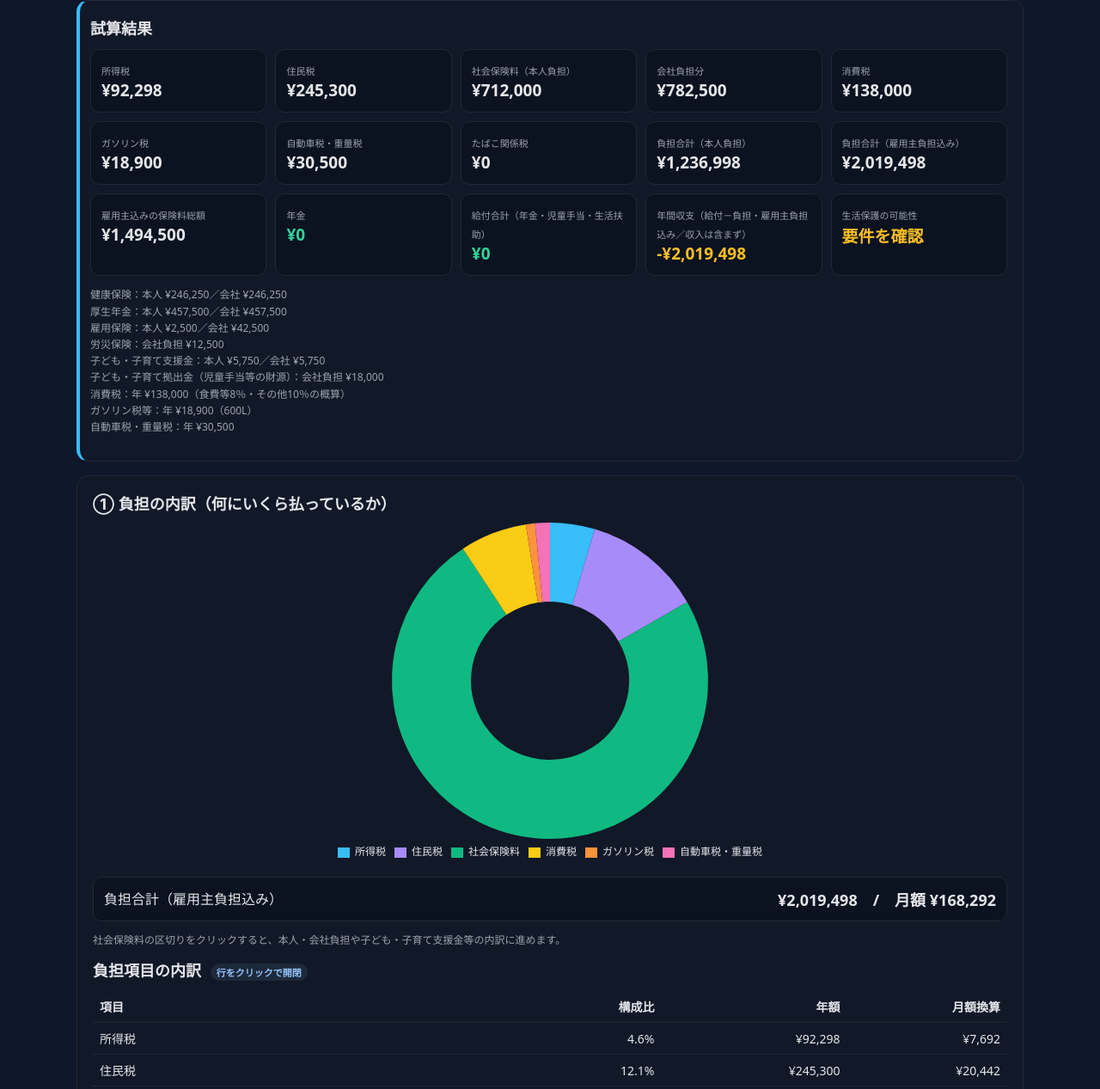
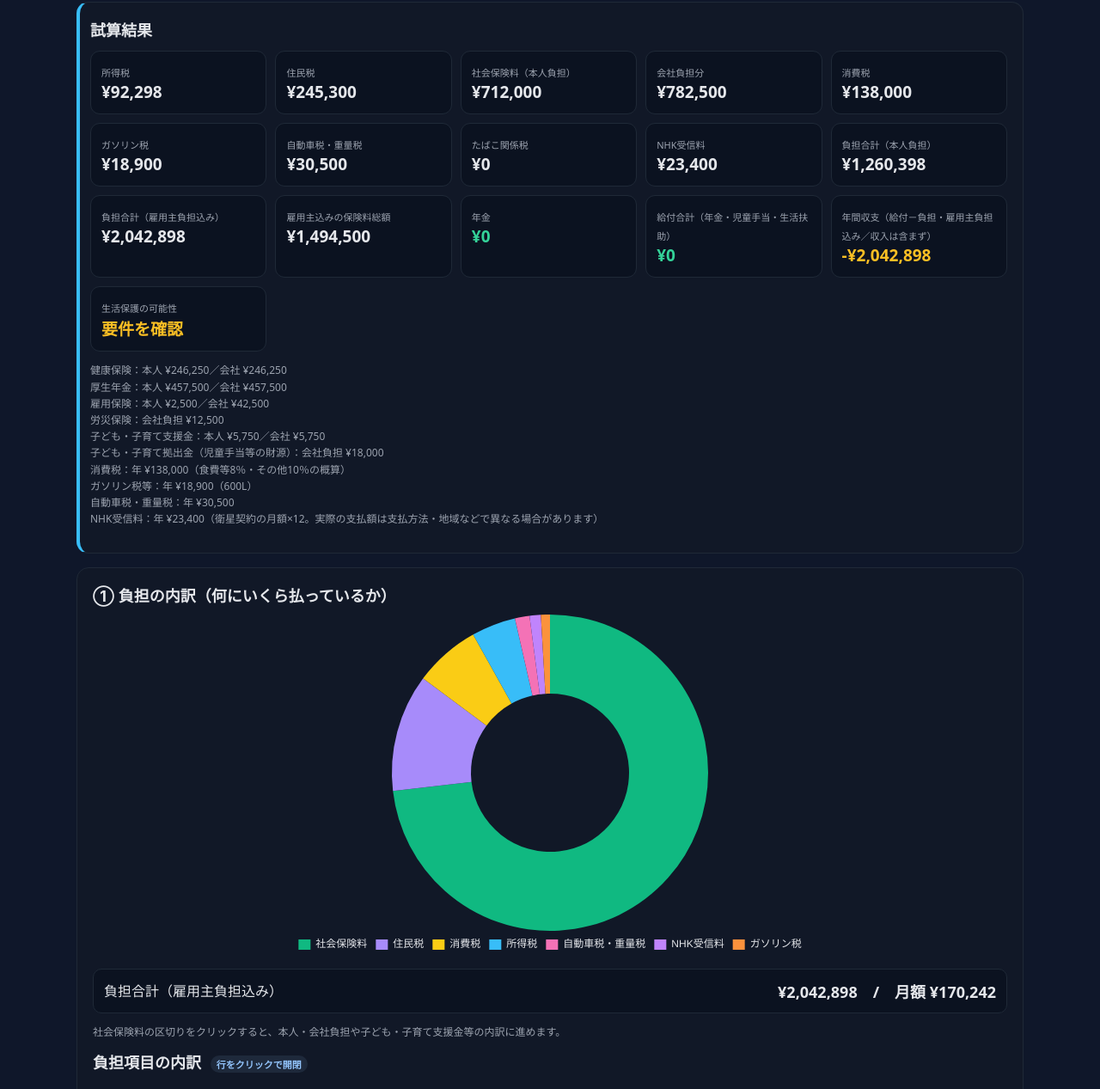
Before and after one commit to tthogehoge/tthogehoge.github.io, a plain HTML site: page tax/index.html in a window 1280 px wide. Shown: the part 928-2195 px from the top of the page at 86% size. Drawn offline with nearby package versions, Linux system fonts and the light colour scheme.

Commit message:
Add NHK fee and sort breakdowns

```diff
--- a/tax/index.html
+++ b/tax/index.html
@@ -102,6 +102,7 @@ tfoot tr.sub td:first-child{padding-left:28px}
 <div><label>自動車の排気量（cc・なしは0）</label><input id="engineCc" type="number" min="0" step="50" value="0"></div>
 <div><label>自動車重量税（年額・不明なら0）</label><input id="weightTax" type="number" min="0" step="100" value="0"></div>
 <div><label>年間のたばこ購入額（任意）</label><input id="tobaccoSpend" type="number" min="0" step="1000" value="0"></div>
+<div><label>NHK受信料</label><select id="nhk"><option value="none">なし・免除</option><option value="chijo">地上契約（月1,100円・年13,200円）</option><option value="eisei" selected>衛星契約（月1,950円・年23,400円）</option></select></div>
 </div>
 <button id="calc">税金・社会保険料・給付を試算する</button>
 <p class="small">※消費税は食費等を8％、その他を10％で概算します。ガソリン税は揮発油税・地方揮発油税28.7円/Lと石油石炭税2.8円/Lの合計31.5円/L（ガソリンの暫定税率は令和7年12月31日に廃止）、自動車税は排気量別の年額目安、たばこは購入額の約63.5％を税・特別税等として概算します。実際は燃料種別・車種・自治体・商品により異なります。</p>
@@ -118,6 +119,7 @@ tfoot tr.sub td:first-child{padding-left:28px}
 <div class="kpi"><span>ガソリン税</span><b id="kGas">-</b></div>
 <div class="kpi"><span>自動車税・重量税</span><b id="kCar">-</b></div>
 <div class="kpi"><span>たばこ関係税</span><b id="kTobacco">-</b></div>
+<div class="kpi"><span>NHK受信料</span><b id="kNhk">-</b></div>
 <div class="kpi"><span>負担合計（本人負担）</span><b id="kBurden">-</b></div>
 <div class="kpi"><span>負担合計（雇用主負担込み）</span><b id="kGross">-</b></div>
 <div class="kpi"><span>雇用主込みの保険料総額</span><b id="kInsuranceTotal">-</b></div>
@@ -143,7 +145,7 @@ tfoot tr.sub td:first-child{padding-left:28px}
 <tbody id="burdenRows"></tbody>
 <tfoot id="burdenFoot"></tfoot>
 </table>
-<p class="small">所得税・住民税・社会保険料・消費税・ガソリン税・自動車税・たばこ税の内訳です。社会保険料は行をクリックすると本人負担・雇用主負担・子ども・子育て支援金・拠出金の内訳を展開できます。0円の項目は表示しません。</p>
+<p class="small">所得税・住民税・社会保険料・消費税・ガソリン税・自動車税・たばこ税・NHK受信料の内訳です。社会保険料は行をクリックすると本人負担・雇用主負担・子ども・子育て支援金・拠出金の内訳を展開できます。0円の項目は表示しません。</p>
 </div>
 
 <div class="card">
@@ -164,7 +166,7 @@ tfoot tr.sub td:first-child{padding-left:28px}
 <button class="back" id="backBtn">← 費目別に戻る</button>
 </div>
 <div class="chartbox"><canvas id="chart"></canvas></div>
-<div class="total-line"><span>内訳合計（税・保険料／雇用主負担込み）</span><b id="chartTotal">-</b></div>
+<div class="total-line"><span>内訳合計（税・保険料・NHK受信料／雇用主負担込み）</span><b id="chartTotal">-</b></div>
 <p class="small" id="chartHint">円グラフの区切りをクリックすると、その費目の内訳に進めます。</p>
 <h2>費目別の内訳 <span class="badge">行をクリックで開閉</span></h2>
 <table>
@@ -172,7 +174,7 @@ tfoot tr.sub td:first-child{padding-left:28px}
 <tbody id="rows"></tbody>
 <tfoot id="foot"></tfoot>
 </table>
-<p class="small">費目額・内訳は令和8年度一般会計予算の主要経費別内訳と、社会保険料の実績見込みに基づきます。<b>使途（年金・医療・介護等）ごとにまとめ</b>、各費目の内訳として財源（社会保険料・一般財源・地方税等）の内訳を表示しています。一般財源は国税（一般会計予算の構成比で比例配分）、地方税・復興特別所得税・社会保険料（雇用主負担分を含む）・ふるさと納税は別枠で使い道に配分した<b>イメージ値</b>です。構成比は個人が払った総額に対する割合。収支は収入を含まず、税・保険料の負担と給付（年金を含む）のみの差し引きです。</p>
+<p class="small">費目額・内訳は令和8年度一般会計予算の主要経費別内訳と、社会保険料の実績見込みに基づきます。<b>使途（年金・医療・介護等）ごとにまとめ</b>、各費目の内訳として財源（社会保険料・一般財源・地方税等）の内訳を表示しています。一般財源は国税（一般会計予算の構成比で比例配分）、地方税・復興特別所得税・社会保険料（雇用主負担分を含む）・ふるさと納税は別枠で使い道に配分した<b>イメージ値</b>です。NHK受信料は公費への配分と区別して独立した費目として表示します。構成比は個人が払った総額に対する割合。収支は収入を含まず、税・保険料の負担と給付（年金を含む）のみの差し引きです。</p>
 </div>
 
 <div class="card">
@@ -202,6 +204,7 @@ tfoot tr.sub td:first-child{padding-left:28px}
 <li><b>介護保険料（65歳以上・第1号）</b>：第9期の全国平均基準額（月6,225円）×所得段階の乗率（0.285〜2.4）。年金の天引きで、単身世帯を想定します。</li>
 <li><b>消費税</b>：食費等×8%＋その他×10%。そのうち22%（2.2/10）を地方消費税として扱います。</li>
 <li><b>ガソリン税・自動車関係・たばこ</b>：ガソリンは31.5円/L（ガソリン税28.7円＋石油石炭税2.8円）、自動車税は排気量別の年額、重量税は入力値、たばこは購入額×63.5%で概算します。</li>
+<li><b>NHK受信料</b>：地上契約は月1,100円、衛星契約は月1,950円の月額を12か月分で計上します。免除・契約なしは0円です。支払方法や地域による差額は反映していません。</li>
 <li><b>児童手当</b>：3歳未満は月1.5万円、3歳〜高校生年代は月1万円、第3子以降は月3万円。</li>
 <li><b>生活扶助（生活保護）</b>：最低生活費（第1類＋第2類＋特例加算2,500円/人）から、収入・年金・児童手当を引いた不足分。資産100万円未満・18歳以上のときだけ計算します。住宅扶助・医療扶助などは含みません。</li>
 <li><b>使い道への配分</b>：国税は一般会計予算の構成比で配分します。地方税は地方自治体、復興特別所得税は復興財源、社会保険料は年金・医療・介護・雇用・児童手当等の各給付に使われるものとして別枠にしています。</li>
@@ -229,6 +232,7 @@ tfoot tr.sub td:first-child{padding-left:28px}
 <tr><td>ガソリン税</td><td>ガソリン税28.7円/L＋石油石炭税2.8円/L（暫定税率25.1円は令和7年12月31日に廃止）</td><td><a href="https://www.enecho.meti.go.jp/about/special/johoteikyo/zanteizeiritsu.html" target="_blank" rel="noopener">資源エネルギー庁 ガソリン暫定税率の廃止</a><br><a href="https://selectra.jp/energy/gasoline/tax" target="_blank" rel="noopener">税額の内訳（参考：民間サイト）</a></td></tr>
 <tr><td>ふるさと納税</td><td>控除額＝（寄附額 − 2,000円）に対し、所得税は所得控除、住民税は基本分10%＋特例分（所得割額の20%まで）。返礼割合は3割以下</td><td><a href="https://www.soumu.go.jp/main_sosiki/jichi_zeisei/czaisei/czaisei_seido/furusato/mechanism/deduction.html" target="_blank" rel="noopener">総務省 ふるさと納税のしくみ（控除額の計算）</a><br><a href="https://www.nta.go.jp/taxes/shiraberu/taxanswer/shotoku/1155.htm" target="_blank" rel="noopener">国税庁 No.1155 ふるさと納税</a><br><a href="https://www.city.takayama.lg.jp/_res/projects/default_project/_page_/001/010/858/010208_gi47gou-siryou.pdf" target="_blank" rel="noopener">返礼割合3割以下の基準（自治体の資料・PDF）</a></td></tr>
 <tr><td>住民税</td><td>令和9年度分：所得割10%（標準税率）、均等割5,000円＋森林環境税1,000円、基礎控除43万円、給与所得控除の最低額74万円、扶養・配偶者の所得要件62万円、非課税限度額45万円（単身）、調整控除の基礎控除の差5万円</td><td><a href="https://www.city.edogawa.tokyo.jp/e013/kurashi/zeikin/juminzei/r9kaisei.html" target="_blank" rel="noopener">江戸川区 令和9年度分住民税から適用されるもの</a><br><a href="https://www.cao.go.jp/zei-cho/content/8life4kai2.pdf" target="_blank" rel="noopener">総務省 個人住民税の資料（PDF）</a><br><a href="https://www.nishi.or.jp/kurashi/shizei/kojinshiminzei/kisotishiki/juminshotoku-sa.html" target="_blank" rel="noopener">住民税と所得税の人的控除額の差</a></td></tr>
+<tr><td>NHK受信料</td><td>地上契約 月1,100円、衛星契約 月1,950円（通常地域の月額）</td><td><a href="https://www.nhk-cs.jp/jushinryo/251001/compliant_2.html" target="_blank" rel="noopener">NHK受信料の窓口・受信規約</a></td></tr>
 <tr><td>消費税、自動車税、たばこ税</td><td>8%・10%（うち地方消費税は22%）／排気量別の年額／購入額の63.5%</td><td>原典リンクなし（概算値）</td></tr>
 </tbody>
 </table>
@@ -662,8 +666,10 @@ function calc(){
  }
  const carTax=autoTax+weightTax;
  const tobaccoTax=tobaccoSpend*.635;
+ const nhkMode=el("nhk").value;
+ const nhkFee=nhkMode==="chijo"?13200:nhkMode==="eisei"?23400:0;
  const indirectTax=consumptionTax+gasolineTax+carTax+tobaccoTax;
- const totalBurden=burden+indirectTax+furusatoNet;
+ const totalBurden=burden+indirectTax+furusatoNet+nhkFee;
 
  const benefits=pensionIncome+childBenefit+welfareAmount;
  const grossBurden=totalBurden+employerBurden; // 本人負担＋雇用主負担
@@ -720,8 +726,11 @@ function calc(){
   {n:"ガソリン税",v:gasolineTax,c:"#fb923c"},
   {n:"自動車税・重量税",v:carTax,c:"#f472b6"},
   {n:"たばこ関係税",v:tobaccoTax,c:"#94a3b8"},
-  {n:"ふるさと納税（返礼品相当を除く）",v:furusatoNet,c:"#f9a8d4"}
+  {n:"ふるさと納税（返礼品相当を除く）",v:furusatoNet,c:"#f9a8d4"},
+  {n:"NHK受信料",v:nhkFee,c:"#c084fc"}
  ].filter(x=>x.v>0.5);
+ burdenTopItems.sort((a,b)=>b.v-a.v);
+ burdenTopItems.forEach(item=>item.children?.sort((a,b)=>b.v-a.v));
  showBurdenOverview();
 
  const bRows=el("burdenRows");bRows.innerHTML="";
@@ -759,6 +768,7 @@ function calc(){
  el("kGas").textContent=fmt(gasolineTax);
  el("kCar").textContent=fmt(carTax);
  el("kTobacco").textContent=fmt(tobaccoTax);
+ el("kNhk").textContent=fmt(nhkFee);
  el("kBurden").textContent=fmt(totalBurden);
  el("kInsuranceTotal").textContent=fmt(insuranceTotal);
  el("kBenefit").textContent=fmt(benefits);
@@ -777,6 +787,7 @@ function calc(){
  if(gasolineTax)detail.push(`ガソリン税等：年 ${fmt(gasolineTax)}（${gasLiters}L）`);
  if(carTax)detail.push(`自動車税・重量税：年 ${fmt(carTax)}`);
  if(tobaccoTax)detail.push(`たばこ関係税：年 ${fmt(tobaccoTax)}（概算）`);
+ if(nhkFee)detail.push(`NHK受信料：年 ${fmt(nhkFee)}（${nhkMode==="chijo"?"地上契約":"衛星契約"}の月額×12。実際の支払額は支払方法・地域などで異なる場合があります）`);
  if(pensionIncome)detail.push(`年金：年 ${fmt(pensionIncome)}（給付として計上。所得税・住民税の計算には公的年金等控除を反映）`);
  if(childBenefit)detail.push(`児童手当：年 ${fmt(childBenefit)}（子ども ${children.length}人）`);
  if(welfareEligible)detail.push(`生活保護・生活扶助の概算：年 ${fmt(welfareAmount)}（住宅扶助・医療扶助等は別途）`);
@@ -787,7 +798,7 @@ function calc(){
 
  const reconstructionTax=incomeTax-incomeTax/1.021;
  const localTax=residentTax+consumptionTax*.22+autoTax; // 住民税＋地方消費税（消費税の22%）＋自動車税
- const generalTax=Math.max(0,grossBurden-insuranceTotal-reconstructionTax-localTax-furusatoNet);
+ const generalTax=Math.max(0,grossBurden-insuranceTotal-reconstructionTax-localTax-furusatoNet-nhkFee);
  userTotals=budget.map(b=>generalTax*b.share);
  // 使途ベースの統合費目リストを構築
  // 社会保険料の各使途（年金・医療・介護・雇用等）と一般財源の対応する費目をまとめる
@@ -877,6 +888,9 @@ function calc(){
    purposeItems.push({name:"地方自治体の歳出",v:localTotal,color:"#f59e0b",children});
   }
  } // ⑨ 国債費
+ if(nhkFee>0.5)purposeItems.push({name:"NHK受信料",v:nhkFee,color:"#c084fc",children:[
+  {name:`NHK受信料（${nhkMode==="chijo"?"地上契約":"衛星契約"}）`,v:nhkFee,color:"#c084fc"}
+ ]});
  {const u=userTotals[1];if(u>0.5)purposeItems.push({name:"国債費（元本償還・利払い）",v:u,color:"#f472b6",children:[
   {name:"一般財源（国債費）",v:u,color:"#fb7185"}
  ]});}
@@ -898,6 +912,8 @@ function calc(){
  ]});}
  // ⑮ 復興特別所得税
 
+ purposeItems.sort((a,b)=>b.v-a.v);
+ purposeItems.forEach(item=>item.children?.sort((a,b)=>b.v-a.v));
  // グラフ用 extraItems は使途ベース統合のまま（グラフは purposeItems で描画）
  extraItems=purposeItems;
 
```
